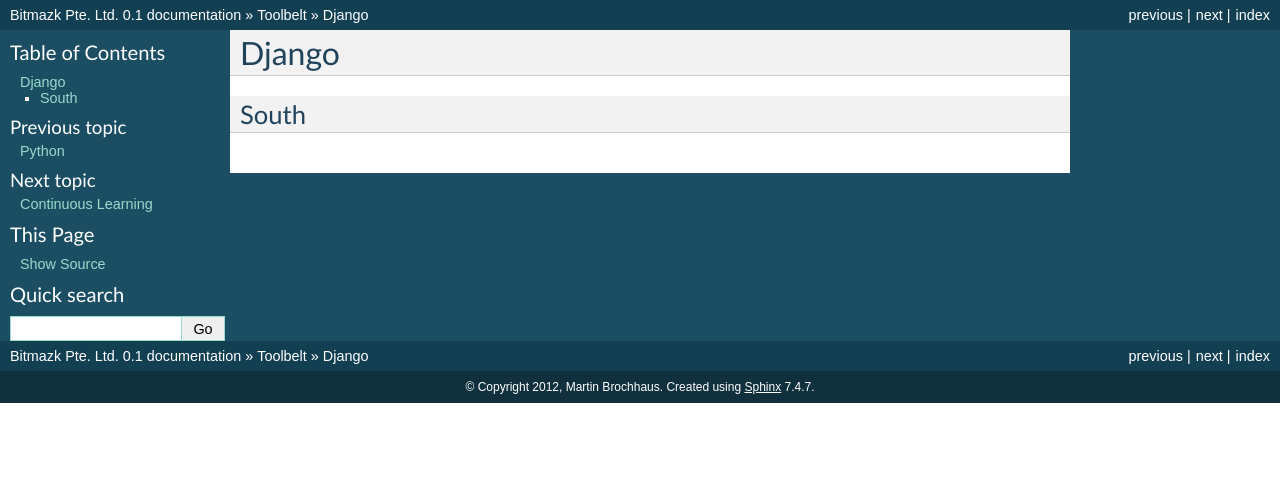
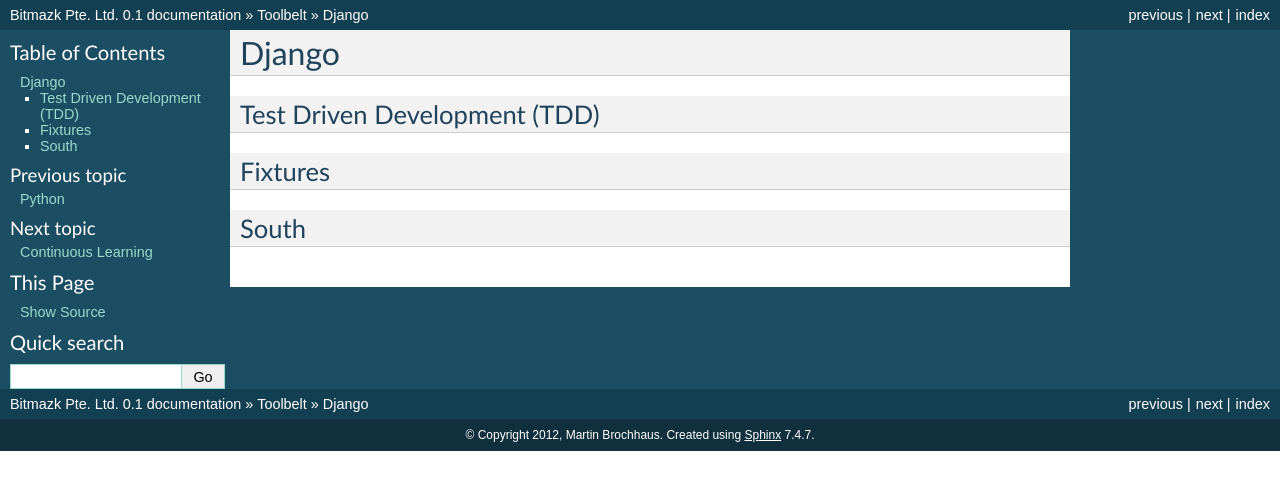
Before and after one commit to bitlabstudio/bitmazk-book, a Sphinx documentation site: the page built from docs/toolbelt/django.rst, in a window 1280 px wide. Shown: the top 490 px of the page. Built offline with Sphinx 7.4.7, drawn with Linux system fonts in a browser that asks for light colours; formulas are drawn with MathJax 3; pages that are not in the unit, such as notebooks, are missing from menus.

Commit message:
added subchapters for fabric, fixtures and tdd

```diff
--- a/docs/toolbelt/django.rst
+++ b/docs/toolbelt/django.rst
@@ -1,5 +1,11 @@
 Django
 ======
 
+Test Driven Development (TDD)
+-----------------------------
+
+Fixtures
+--------
+
 South
 -----
--- a/docs/toolbelt/python.rst
+++ b/docs/toolbelt/python.rst
@@ -6,3 +6,9 @@
 
 iPython and ipdb
 ----------------
+
+Fabric
+------
+
+Gorun
+-----
```
